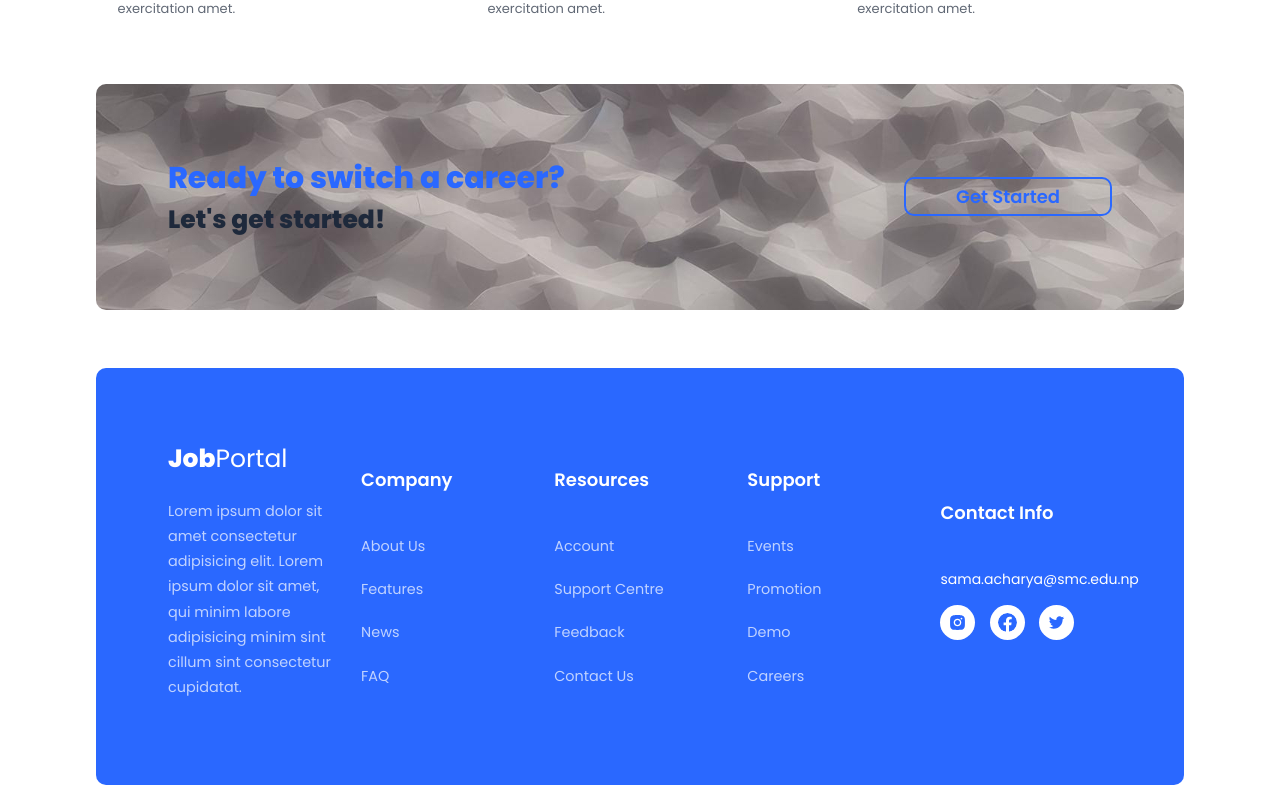
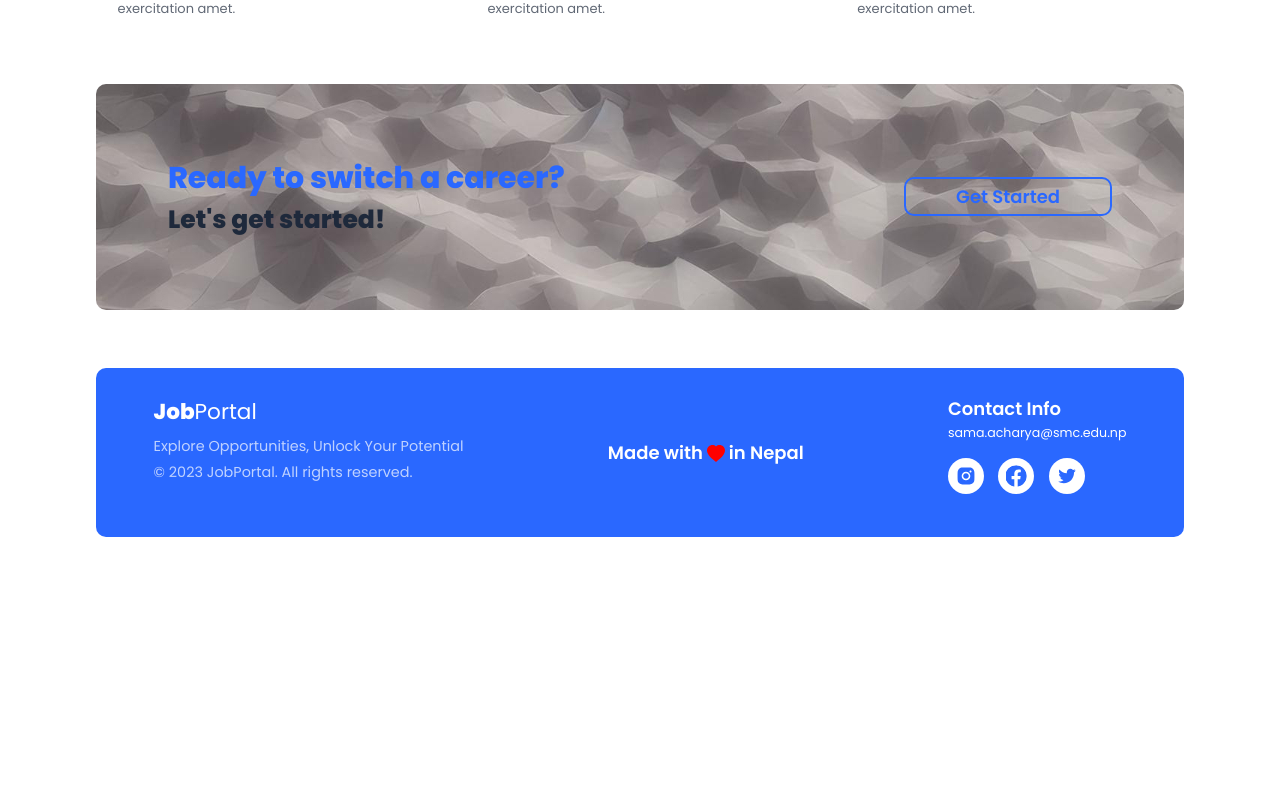
Before and after one commit to samacodes/jobportal-fe, a React (Vite) app: page / in a window 1280 px wide. Shown: the part 1480-2280 px from the top of the page. After the commit the page ends 2017 px from the top, so only its background shows below. Built offline with nearby package versions, Linux system fonts and the light colour scheme.

Commit message:
rearrange the footer to look a bit better

```diff
--- a/src/Components/FooterDiv/Footer.jsx
+++ b/src/Components/FooterDiv/Footer.jsx
@@ -1,84 +1,84 @@
-import React from "react";
-
-// Icons
 import { AiFillInstagram, AiOutlineTwitter } from "react-icons/ai";
 import { BsFacebook } from "react-icons/bs";
 
 const Footer = () => {
   return (
-    <div className="footer p-[5rem] mb-4 bg-blueColor rounded-[10px] gap-8 grid grid-cols-5 m-auto items-center justify-center">
-      <div>
-        <div className="logoDiv">
-          <h1 className="logo text-[25px] text-white pb-[1.5rem]">
+    <div className="footer bg-blueColor rounded-[10px] py-8 px-4 md:px-8 lg:px-12 xl:px-16 flex flex-row items-center justify-between">
+      <div className="flex flex-col items-center md:items-start mb-6">
+        <div className="logoDiv mb-2">
+          <h1 className="logo text-2xl text-white">
             <strong>Job</strong>Portal
           </h1>
         </div>
-        <p className="text-white pb-[13px] opacity-70 leading-7">
-          Lorem ipsum dolor sit amet consectetur adipisicing elit. Lorem ipsum
-          dolor sit amet, qui minim labore adipisicing minim sint cillum sint
-          consectetur cupidatat.
+        <p className="text-white opacity-70 leading-7">
+          Explore Opportunities, Unlock Your Potential
+        </p>
+        <p className="text-white opacity-70 leading-7">
+          &copy; {new Date().getFullYear()} JobPortal. All rights reserved.
         </p>
       </div>
-      <div className="grid">
-        <span className="divTitle text-[18px] font-semibold pb-[1.5rem] text-white">
-          Company
+
+      <div className="col-span-2 flex justify-center md:justify-end items-center">
+        <span className="divTitle text-xl font-semibold text-white">
+          Made with{" "}
+          <svg
+            style={{
+              color: "red",
+              height: "1em",
+              width: "1em",
+              marginRight: "0.2em",
+              display: "inline-block",
+            }}
+            xmlns="http://www.w3.org/2000/svg"
+            viewBox="0 0 16 16"
+          >
+            <path
+              fillRule="evenodd"
+              d="M8 1.314C12.438-3.248 23.534 4.735 8 15-7.534 4.736 3.562-3.248 8 1.314z"
+              fill="red"
+            ></path>
+          </svg>
+          in Nepal
         </span>
-        <div className="grid gap-3">
-          <li className="text-white opacity-[.7] hover:opacity-[1]">
-            About Us
-          </li>
-          <li className="text-white opacity-[.7] hover:opacity-[1]">
-            Features
-          </li>
-          <li className="text-white opacity-[.7] hover:opacity-[1]">News</li>
-          <li className="text-white opacity-[.7] hover:opacity-[1]">FAQ</li>
-        </div>
       </div>
 
       <div className="grid">
-        <span className="divTitle text-[18px] font-semibold pb-[1.5rem] text-white">
-          Resources
-        </span>
-        <div className="grid gap-3">
-          <li className="text-white opacity-[.7] hover:opacity-[1]">Account</li>
-          <li className="text-white opacity-[.7] hover:opacity-[1]">
-            Support Centre
-          </li>
-          <li className="text-white opacity-[.7] hover:opacity-[1]">
-            Feedback
-          </li>
-          <li className="text-white opacity-[.7] hover:opacity-[1]">
-            Contact Us
-          </li>
-        </div>
-      </div>
-
-      <div className="grid">
-        <span className="divTitle text-[18px] font-semibold pb-[1.5rem] text-white">
-          Support
-        </span>
-        <div className="grid gap-3">
-          <li className="text-white opacity-[.7] hover:opacity-[1]">Events</li>
-          <li className="text-white opacity-[.7] hover:opacity-[1]">
-            Promotion
-          </li>
-          <li className="text-white opacity-[.7] hover:opacity-[1]">Demo</li>
-          <li className="text-white opacity-[.7] hover:opacity-[1]">Careers</li>
-        </div>
-      </div>
-
-      <div className="grid">
-        <span className="divTitle text-[18px] font-semibold pb-[1.5rem] text-white">
-          Contact Info
-        </span>
-        <div>
-          <small className="text-[14px] text-white">
-            sama.acharya@smc.edu.np
-          </small>
-          <div className="icons flex gap-4 py-[1rem]">
-            <AiFillInstagram className="bg-white p-[8px] h-[35px] w-[35px] rounded-full icon text-blueColor" />
-            <BsFacebook className="bg-white p-[8px] h-[35px] w-[35px] rounded-full icon text-blueColor" />
-            <AiOutlineTwitter className="bg-white p-[8px] h-[35px] w-[35px] rounded-full icon text-blueColor" />
+        <div className="col-span-1">
+          <span className="divTitle text-xl font-semibold text-white">
+            Contact Info
+          </span>
+          <div>
+            <small className="text-white text-sm">
+              <a
+                href="mailto:sama.acharya@smc.edu.np"
+                className="text-white hover:text-blueColor"
+              >
+                sama.acharya@smc.edu.np
+              </a>
+            </small>
+            <div className="icons flex gap-4 py-4">
+              <a
+                href="https://instagram.com"
+                target="_blank"
+                rel="noopener noreferrer"
+              >
+                <AiFillInstagram className="bg-white p-2 h-10 w-10 rounded-full icon text-blueColor" />
+              </a>
+              <a
+                href="https://facebook.com"
+                target="_blank"
+                rel="noopener noreferrer"
+              >
+                <BsFacebook className="bg-white p-2 h-10 w-10 rounded-full icon text-blueColor" />
+              </a>
+              <a
+                href="https://twitter.com"
+                target="_blank"
+                rel="noopener noreferrer"
+              >
+                <AiOutlineTwitter className="bg-white p-2 h-10 w-10 rounded-full icon text-blueColor" />
+              </a>
+            </div>
           </div>
         </div>
       </div>
```
